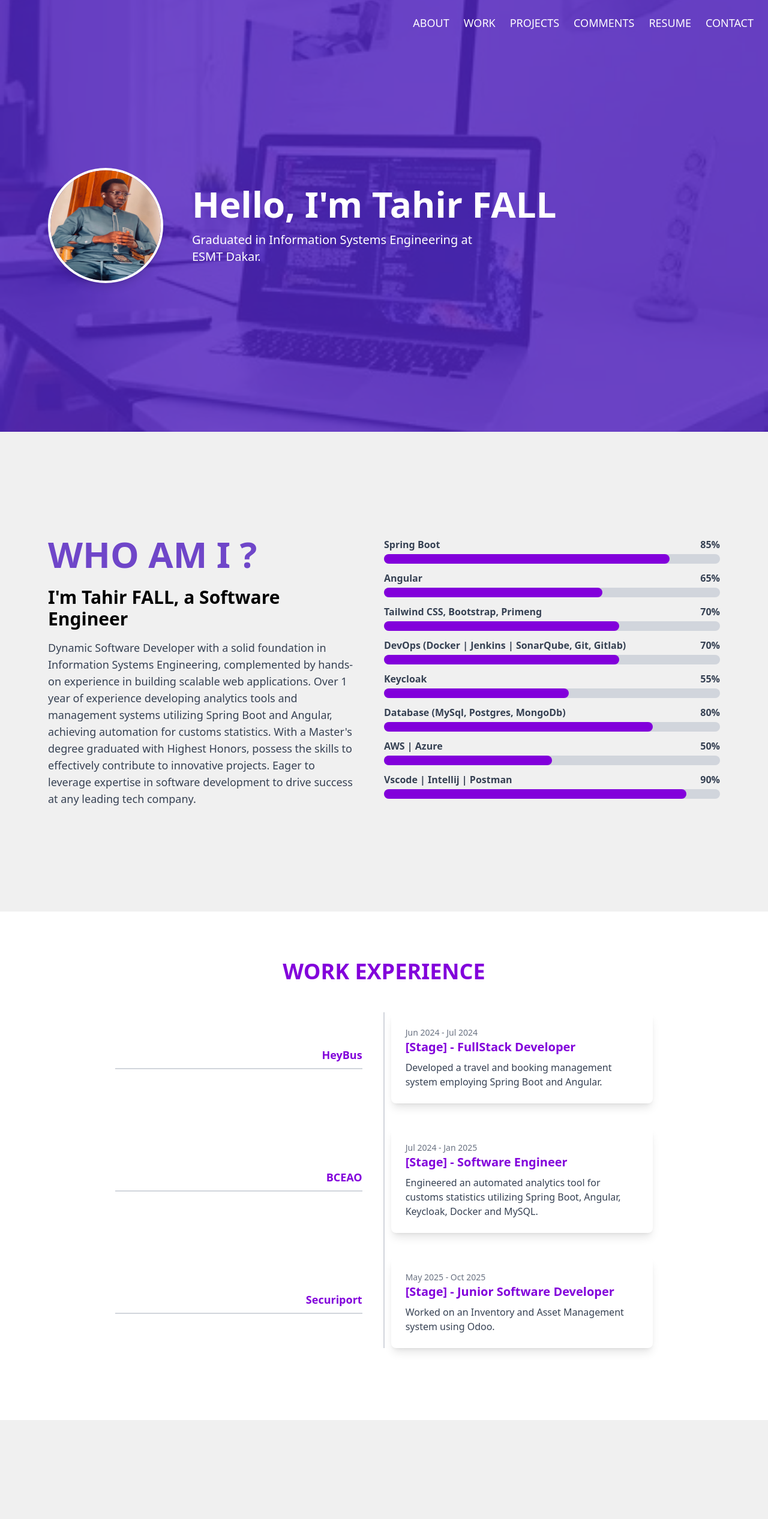
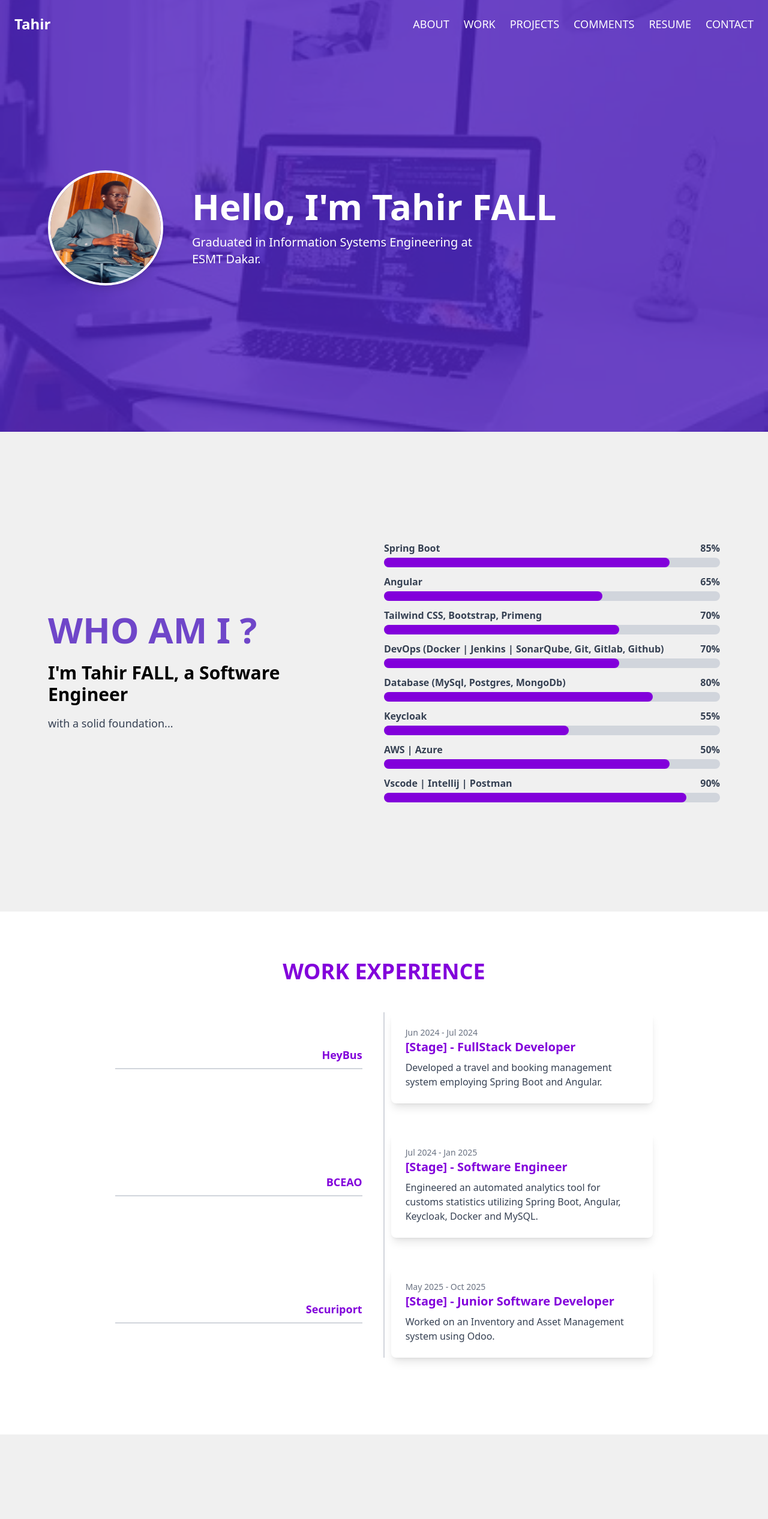
Before and after one commit to tahirfall/portfolio, an Angular app in the folder portfolio-frontend/: page / in a window 1280 px wide. Shown: the top 2533 px of the page at 60% size. Built offline with nearby package versions, Linux system fonts and the light colour scheme; no server answers.

Commit message:
updating..2311-18

```diff
--- a/portfolio-frontend/src/app/components/about/about.component.html
+++ b/portfolio-frontend/src/app/components/about/about.component.html
@@ -1,99 +1,96 @@
-<section id="about" class="w-full h-screen flex items-center bg-[rgba(0,0,0,0.06)] px-20">
-  <!-- Gauche : texte -->
-  <div class="w-1/2 pr-10">
-    <h2 class="text-6xl font-bold text-[rgba(84,35,192,0.83)] mb-6">WHO AM I ?</h2>
-    <h3 class="text-3xl font-bold mb-4">I'm Tahir FALL, a Software Engineer</h3>
-    <p class="text-lg text-gray-700">
-      Dynamic Software Developer with a solid foundation in Information Systems Engineering,
-        complemented by hands-on experience in building scalable web applications. Over 1 year of experience
-        developing analytics tools and management systems utilizing Spring Boot and Angular, achieving automation
-        for customs statistics. With a Master's degree graduated with Highest Honors, possess the skills to effectively
-        contribute to innovative projects. Eager to leverage expertise in software development to drive success at any
-        leading tech company.
+<section id="about" class="w-full min-h-screen flex flex-col md:flex-row items-center bg-[rgba(0,0,0,0.06)] px-6 md:px-20 py-10">
+
+  <!-- Texte -->
+  <div class="w-full md:w-1/2 md:pr-10 mb-10 md:mb-0">
+    <h2 class="text-4xl md:text-6xl font-bold text-[rgba(84,35,192,0.83)] mb-6">WHO AM I ?</h2>
+    <h3 class="text-2xl md:text-3xl font-bold mb-4">I'm Tahir FALL, a Software Engineer</h3>
+    <p class="text-base md:text-lg text-gray-700">
+      with a solid foundation...
     </p>
   </div>
 
-  <!-- Droite : compétences -->
-  <div class="w-1/2 space-y-3">
-    <!-- Exemple d'une compétence -->
+  <!-- Skills -->
+  <div class="w-full md:w-1/2 space-y-3">
+    <!-- compétence ex -->
     <div>
-      <div class="flex justify-between mb-1">
+      <div class="flex justify-between mb-1 text-sm md:text-base">
         <span class="font-semibold text-gray-700">Spring Boot</span>
         <span class="font-semibold text-gray-700">85%</span>
       </div>
-      <div class="w-full bg-gray-300 rounded-full h-4">
-        <div class="bg-purple-700 h-4 rounded-full" style="width: 85%;"></div>
+      <div class="w-full bg-gray-300 rounded-full h-3 md:h-4">
+        <div class="bg-purple-700 h-full rounded-full" style="width: 85%;"></div>
       </div>
     </div>
 
     <div>
-      <div class="flex justify-between mb-1">
+      <div class="flex justify-between mb-1 text-sm md:text-base">
         <span class="font-semibold text-gray-700">Angular</span>
         <span class="font-semibold text-gray-700">65%</span>
       </div>
-      <div class="w-full bg-gray-300 rounded-full h-4">
-        <div class="bg-purple-700 h-4 rounded-full" style="width: 65%;"></div>
+      <div class="w-full bg-gray-300 rounded-full h-3 md:h-4">
+        <div class="bg-purple-700 h-full rounded-full" style="width: 65%;"></div>
       </div>
     </div>
 
     <div>
-      <div class="flex justify-between mb-1">
+      <div class="flex justify-between mb-1 text-sm md:text-base">
         <span class="font-semibold text-gray-700">Tailwind CSS, Bootstrap, Primeng</span>
         <span class="font-semibold text-gray-700">70%</span>
       </div>
-      <div class="w-full bg-gray-300 rounded-full h-4">
-        <div class="bg-purple-700 h-4 rounded-full" style="width: 70%;"></div>
+      <div class="w-full bg-gray-300 rounded-full h-3 md:h-4">
+        <div class="bg-purple-700 h-full rounded-full" style="width: 70%;"></div>
       </div>
     </div>
 
     <div>
-      <div class="flex justify-between mb-1">
-        <span class="font-semibold text-gray-700">DevOps (Docker | Jenkins | SonarQube, Git, Gitlab)</span>
+      <div class="flex justify-between mb-1 text-sm md:text-base">
+        <span class="font-semibold text-gray-700">DevOps (Docker | Jenkins | SonarQube, Git, Gitlab, Github)</span>
         <span class="font-semibold text-gray-700">70%</span>
       </div>
-      <div class="w-full bg-gray-300 rounded-full h-4">
-        <div class="bg-purple-700 h-4 rounded-full" style="width: 70%;"></div>
+      <div class="w-full bg-gray-300 rounded-full h-3 md:h-4">
+        <div class="bg-purple-700 h-full rounded-full" style="width: 70%;"></div>
       </div>
     </div>
 
     <div>
-      <div class="flex justify-between mb-1">
-        <span class="font-semibold text-gray-700">Keycloak</span>
-        <span class="font-semibold text-gray-700">55%</span>
+      <div class="flex justify-between mb-1 text-sm md:text-base">
+        <span class="font-semibold text-gray-700">Database (MySql, Postgres, MongoDb)</span>
+        <span class="font-semibold text-gray-700">80%</span>
       </div>
-      <div class="w-full bg-gray-300 rounded-full h-4">
-        <div class="bg-purple-700 h-4 rounded-full" style="width: 55%;"></div>
+      <div class="w-full bg-gray-300 rounded-full h-3 md:h-4">
+        <div class="bg-purple-700 h-full rounded-full" style="width: 80%;"></div>
       </div>
     </div>
 
     <div>
-      <div class="flex justify-between mb-1">
-        <span class="font-semibold text-gray-700">Database (MySql, Postgres, MongoDb)</span>
-        <span class="font-semibold text-gray-700">80%</span>
+      <div class="flex justify-between mb-1 text-sm md:text-base">
+        <span class="font-semibold text-gray-700">Keycloak</span>
+        <span class="font-semibold text-gray-700">55%</span>
       </div>
-      <div class="w-full bg-gray-300 rounded-full h-4">
-        <div class="bg-purple-700 h-4 rounded-full" style="width: 80%;"></div>
+      <div class="w-full bg-gray-300 rounded-full h-3 md:h-4">
+        <div class="bg-purple-700 h-full rounded-full" style="width: 55%;"></div>
       </div>
     </div>
 
     <div>
-      <div class="flex justify-between mb-1">
+      <div class="flex justify-between mb-1 text-sm md:text-base">
         <span class="font-semibold text-gray-700">AWS | Azure</span>
         <span class="font-semibold text-gray-700">50%</span>
       </div>
-      <div class="w-full bg-gray-300 rounded-full h-4">
-        <div class="bg-purple-700 h-4 rounded-full" style="width: 50%;"></div>
+      <div class="w-full bg-gray-300 rounded-full h-3 md:h-4">
+        <div class="bg-purple-700 h-full rounded-full" style="width: 85%;"></div>
       </div>
     </div>
 
     <div>
-      <div class="flex justify-between mb-1">
+      <div class="flex justify-between mb-1 text-sm md:text-base">
         <span class="font-semibold text-gray-700">Vscode | Intellij | Postman</span>
         <span class="font-semibold text-gray-700">90%</span>
       </div>
-      <div class="w-full bg-gray-300 rounded-full h-4">
-        <div class="bg-purple-700 h-4 rounded-full" style="width: 90%;"></div>
+      <div class="w-full bg-gray-300 rounded-full h-3 md:h-4">
+        <div class="bg-purple-700 h-full rounded-full" style="width: 90%;"></div>
       </div>
     </div>
 
-    <div>
+  </div>
+</section>
--- a/portfolio-frontend/src/app/components/navbar/navbar.component.html
+++ b/portfolio-frontend/src/app/components/navbar/navbar.component.html
@@ -1,19 +1,21 @@
 <header class="w-full relative h-[90vh] overflow-hidden">
 
-  <!-- Image de fond en dessous -->
+  <!-- Background -->
   <div class="absolute inset-0 bg-cover bg-center bg-no-repeat"
        style="background-image: url('assets/bg_img.png');">
   </div>
-
-  <!-- Overlay couleur par-dessus l’image -->
   <div class="absolute inset-0 bg-[rgba(84,35,192,0.83)]"></div>
 
-  <!-- Contenu du header (navbar + hero) -->
   <div class="relative z-10 text-white">
 
-    <!-- Navbar -->
-    <div class="flex justify-end p-6 w-full">
-      <ul class="flex space-x-6 text-lg">
+    <!-- NAVBAR -->
+    <div class="flex justify-between items-center p-6 w-full">
+
+      <!-- Logo ou nom -->
+      <div class="text-2xl font-bold">Tahir</div>
+
+      <!-- MENU DESKTOP -->
+      <ul class="hidden md:flex space-x-6 text-lg">
         <li><a href="#about" class="hover:text-blue-300">ABOUT</a></li>
         <li><a href="#work" class="hover:text-blue-300">WORK</a></li>
         <li><a href="#projects" class="hover:text-blue-300">PROJECTS</a></li>
@@ -21,20 +23,36 @@
         <li><a href="#resume" class="hover:text-blue-300">RESUME</a></li>
         <li><a href="#contact" class="hover:text-blue-300">CONTACT</a></li>
       </ul>
+
+      <!-- MENU MOBILE -->
+      <button class="md:hidden text-3xl" (click)="menuOpen = !menuOpen">
+        ☰
+      </button>
     </div>
 
-    <!-- Hero -->
-    <div class="flex items-center justify-start h-[75vh] px-20">
+    <!-- DROPDOWN MOBILE -->
+    <div *ngIf="menuOpen" class="md:hidden bg-[rgba(0,0,0,0.4)] p-4 space-y-3 text-lg">
+      <a href="#about" class="block">ABOUT</a>
+      <a href="#work" class="block">WORK</a>
+      <a href="#projects" class="block">PROJECTS</a>
+      <a href="#comments" class="block">COMMENTS</a>
+      <a href="#resume" class="block">RESUME</a>
+      <a href="#contact" class="block">CONTACT</a>
+    </div>
+
+    <!-- HERO -->
+    <div class="flex flex-col md:flex-row items-center justify-center md:justify-start h-[75vh] px-6 md:px-20 text-center md:text-left">
+
       <img src="assets/tahir2.jpeg"
-           class="w-48 h-48 rounded-full mr-12 shadow-lg border-4 border-white">
+           class="w-48 h-48 rounded-full mb-6 md:mb-0 md:mr-12 shadow-lg border-4 border-white">
 
       <div>
-        <h1 class="text-6xl font-bold mb-4">Hello, I'm Tahir FALL</h1>
+        <h1 class="text-4xl md:text-6xl font-bold mb-4">Hello, I'm Tahir FALL</h1>
         <p class="text-xl max-w-lg">
           Graduated in Information Systems Engineering at ESMT Dakar.
         </p>
       </div>
+
     </div>
-
   </div>
 </header>
--- a/portfolio-frontend/src/app/components/navbar/navbar.component.ts
+++ b/portfolio-frontend/src/app/components/navbar/navbar.component.ts
@@ -1,11 +1,14 @@
+import { CommonModule } from '@angular/common';
 import { Component } from '@angular/core';
 
 @Component({
   selector: 'app-navbar',
-  imports: [],
+  imports: [CommonModule],
   templateUrl: './navbar.component.html',
   styleUrl: './navbar.component.css',
 })
 export class NavbarComponent {
+  menuOpen: boolean = false;
 
+  constructor() {}
 }
--- a/portfolio-frontend/src/app/components/work/work.component.html
+++ b/portfolio-frontend/src/app/components/work/work.component.html
@@ -1,59 +1,66 @@
-<section id="work" class="w-full bg-white py-20 px-10">
+<section id="work" class="w-full bg-white py-20 px-6 md:px-10">
   <h2 class="text-4xl font-bold text-purple-700 mb-12 text-center">WORK EXPERIENCE</h2>
 
   <div class="relative max-w-4xl mx-auto">
-    <!-- Ligne verticale centrale -->
-    <div class="absolute left-1/2 transform -translate-x-1/2 h-full border-l-2 border-gray-300"></div>
 
-    <!-- Timeline items -->
-    <div class="mb-10 flex items-center w-full">
-      <!-- Nom entreprise -->
-      <div class="flex flex-col items-end w-1/2 pr-6">
+    <!-- Ligne centre desktop -->
+    <div class="hidden md:block absolute left-1/2 transform -translate-x-1/2 h-full border-l-2 border-gray-300"></div>
+
+    <!-- ITEM -->
+    <div class="mb-12 flex flex-col md:flex-row items-center w-full">
+
+      <!-- Titre entreprise -->
+      <div class="w-full md:w-1/2 md:items-end md:pr-6 flex md:flex-col mb-4 md:mb-0">
         <div class="text-lg font-bold text-purple-700">HeyBus</div>
-        <div class="h-0.5 bg-gray-300 w-full mt-2"></div>
+        <div class="hidden md:block h-0.5 bg-gray-300 w-full mt-2"></div>
       </div>
-      <!-- Contenu -->
-      <div class="bg-white rounded-lg shadow-lg p-6 w-1/2 ml-6">
+
+      <!-- Box -->
+      <div class="bg-white rounded-lg shadow-lg p-6 w-full md:w-1/2 md:ml-6">
         <p class="text-gray-500 text-sm">Jun 2024 - Jul 2024</p>
         <h3 class="text-xl font-bold text-purple-700">[Stage] - FullStack Developer</h3>
         <p class="text-gray-700 mt-2">
           Developed a travel and booking management system employing Spring Boot and Angular.
         </p>
       </div>
+
     </div>
+    <div class="mb-12 flex flex-col md:flex-row items-center w-full">
 
-    <div class="mb-10 flex items-center w-full">
-      <!-- Nom entreprise -->
-      <div class="flex flex-col items-end w-1/2 pr-6">
+      <!-- Titre entreprise -->
+      <div class="w-full md:w-1/2 md:items-end md:pr-6 flex md:flex-col mb-4 md:mb-0">
         <div class="text-lg font-bold text-purple-700">BCEAO</div>
-        <div class="h-0.5 bg-gray-300 w-full mt-2"></div>
+        <div class="hidden md:block h-0.5 bg-gray-300 w-full mt-2"></div>
       </div>
-      <!-- Contenu -->
-      <div class="bg-white rounded-lg shadow-lg p-6 w-1/2 ml-6">
+
+      <!-- Box -->
+      <div class="bg-white rounded-lg shadow-lg p-6 w-full md:w-1/2 md:ml-6">
         <p class="text-gray-500 text-sm">Jul 2024 - Jan 2025</p>
         <h3 class="text-xl font-bold text-purple-700">[Stage] - Software Engineer</h3>
         <p class="text-gray-700 mt-2">
           Engineered an automated analytics tool for customs statistics utilizing Spring Boot, Angular, Keycloak, Docker and MySQL.
         </p>
       </div>
+
     </div>
+    <div class="mb-12 flex flex-col md:flex-row items-center w-full">
 
-    <div class="mb-10 flex items-center w-full">
-      <!-- Nom entreprise -->
-      <div class="flex flex-col items-end w-1/2 pr-6">
+      <!-- Titre entreprise -->
+      <div class="w-full md:w-1/2 md:items-end md:pr-6 flex md:flex-col mb-4 md:mb-0">
         <div class="text-lg font-bold text-purple-700">Securiport</div>
-        <div class="h-0.5 bg-gray-300 w-full mt-2"></div>
+        <div class="hidden md:block h-0.5 bg-gray-300 w-full mt-2"></div>
       </div>
-      <!-- Contenu -->
-      <div class="bg-white rounded-lg shadow-lg p-6 w-1/2 ml-6">
+
+      <!-- Box -->
+      <div class="bg-white rounded-lg shadow-lg p-6 w-full md:w-1/2 md:ml-6">
         <p class="text-gray-500 text-sm">May 2025 - Oct 2025</p>
         <h3 class="text-xl font-bold text-purple-700">[Stage] - Junior Software Developer</h3>
         <p class="text-gray-700 mt-2">
           Worked on an Inventory and Asset Management system using Odoo.
         </p>
       </div>
+
     </div>
 
-    <!-- Ajouter d'autres expériences de la même manière -->
   </div>
 </section>
```
